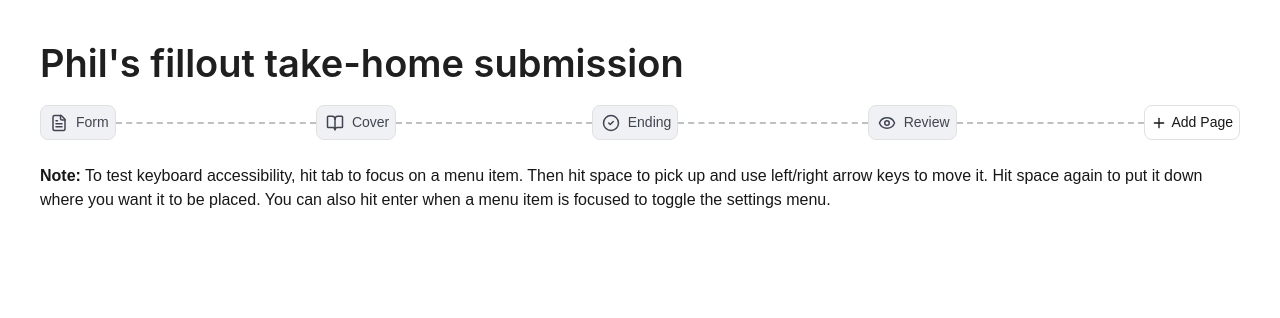
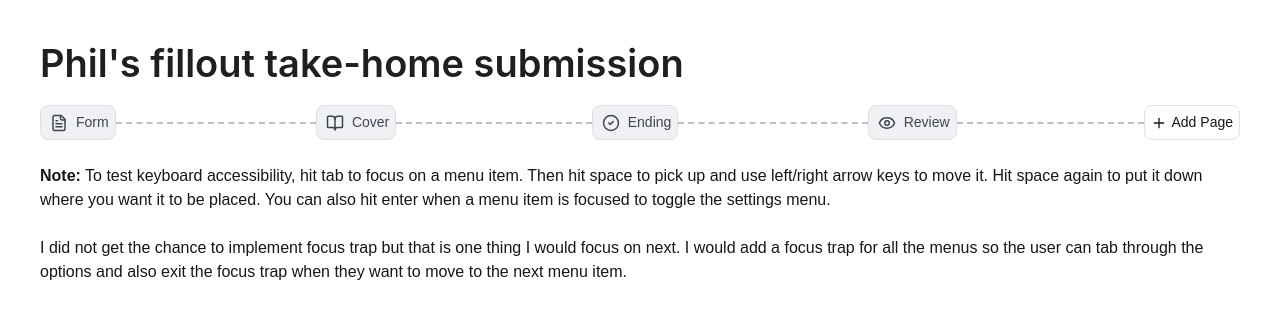
Before and after one commit to lihaojin/fillout-take-home, a Next.js app: page / in a window 1280 px wide. Shown: the top 318 px of the page. Built offline with nearby package versions, Linux system fonts and the light colour scheme.

Commit message:
chore: Add additional note

```diff
--- a/src/app/page.tsx
+++ b/src/app/page.tsx
@@ -34,6 +34,12 @@ export default function Home() {
         placed. You can also hit enter when a menu item is focused to toggle the
         settings menu.
       </p>
+      <p>
+        I did not get the chance to implement focus trap but that is one thing I
+        would focus on next. I would add a focus trap for all the menus so the
+        user can tab through the options and also exit the focus trap when they
+        want to move to the next menu item.
+      </p>
     </div>
   );
 }
```
